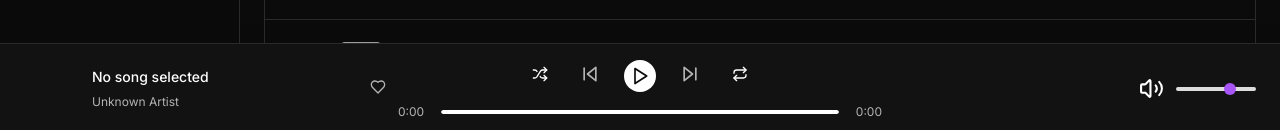
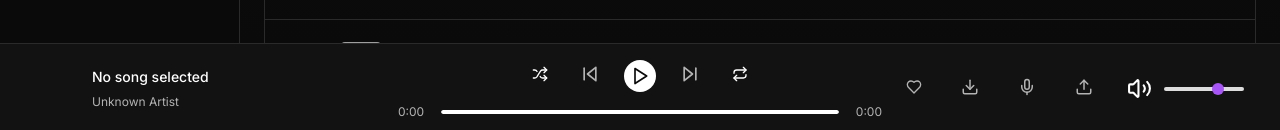
Before and after one commit to Audiva-Project/Audiva-Frontend, a React (Vite) app: page / in a window 1280 px wide. Shown: the part 667-797 px from the top of the page. Built offline with nearby package versions, Linux system fonts and the light colour scheme; no server answers; grey boxes are pictures that could not be loaded.

Commit message:
change location of btn in player

```diff
--- a/src/components/layout/Player.css
+++ b/src/components/layout/Player.css
@@ -75,7 +75,10 @@
   text-overflow: ellipsis;
 }
 
-.like-btn {
+.like-btn,
+.download-btn,
+.karaoke-btn,
+.upload-btn {
   background: none;
   border: none;
   color: var(--text-secondary);
@@ -85,7 +88,15 @@
   transition: all var(--transition);
 }
 
-.like-btn:hover {
+.download-btn a {
+  color: inherit;
+  text-decoration: none;
+}
+
+.like-btn:hover,
+.download-btn:hover,
+.karaoke-btn:hover,
+.upload-btn:hover {
   color: var(--text-primary);
 }
 
@@ -175,7 +186,7 @@
   width: 30%;
   min-width: 180px;
   display: flex;
-  justify-content: flex-end;
+  justify-content: space-around;
 }
 
 .volume-container {
--- a/src/components/layout/Player.tsx
+++ b/src/components/layout/Player.tsx
@@ -10,7 +10,10 @@ import {
   Repeat,
   Shuffle,
   Heart,
-  VolumeX
+  VolumeX,
+  Download,
+  Mic,
+  Upload
 } from "lucide-react"
 import type { Song } from "@/types"
 import "./Player.css"
@@ -223,9 +226,6 @@ const Player = ({ currentSong, isPlaying, setIsPlaying, setCurrentSong, songs }:
                 : "Unknown Artist"}
             </div>
           </div>
-          <button className="like-btn">
-            <Heart size={16} />
-          </button>
         </div>
       </div>
 
@@ -271,6 +271,20 @@ const Player = ({ currentSong, isPlaying, setIsPlaying, setCurrentSong, songs }:
       </div>
 
       <div className="player-right">
+                  <button className="like-btn">
+            <Heart size={16} />
+          </button>
+          <button className="download-btn">
+            <a href={`http://localhost:8080/identity/api/songs/${currentSong?.id}/download`} download>
+              <Download size={18} />
+            </a>
+          </button>
+          <button className="karaoke-btn">
+            <Mic size={18} />
+          </button>
+          <button className="upload-btn">
+            <Upload size={18} />
+          </button>
         <div className="volume-container">
           <button onClick={toggleMute} className="volume-icon">
             {isMuted ? <VolumeX size={25} color="#a855f7" /> : <Volume2 size={25} color="white" />}
```
